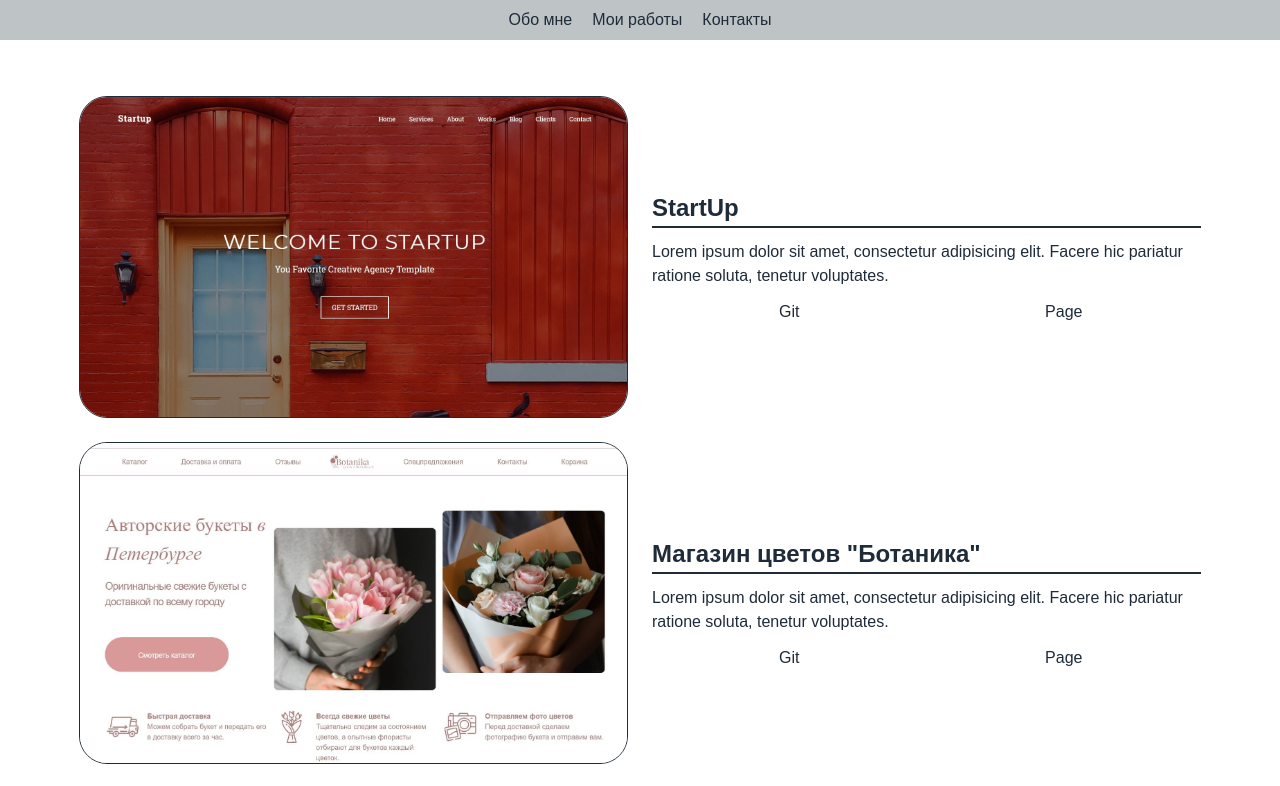
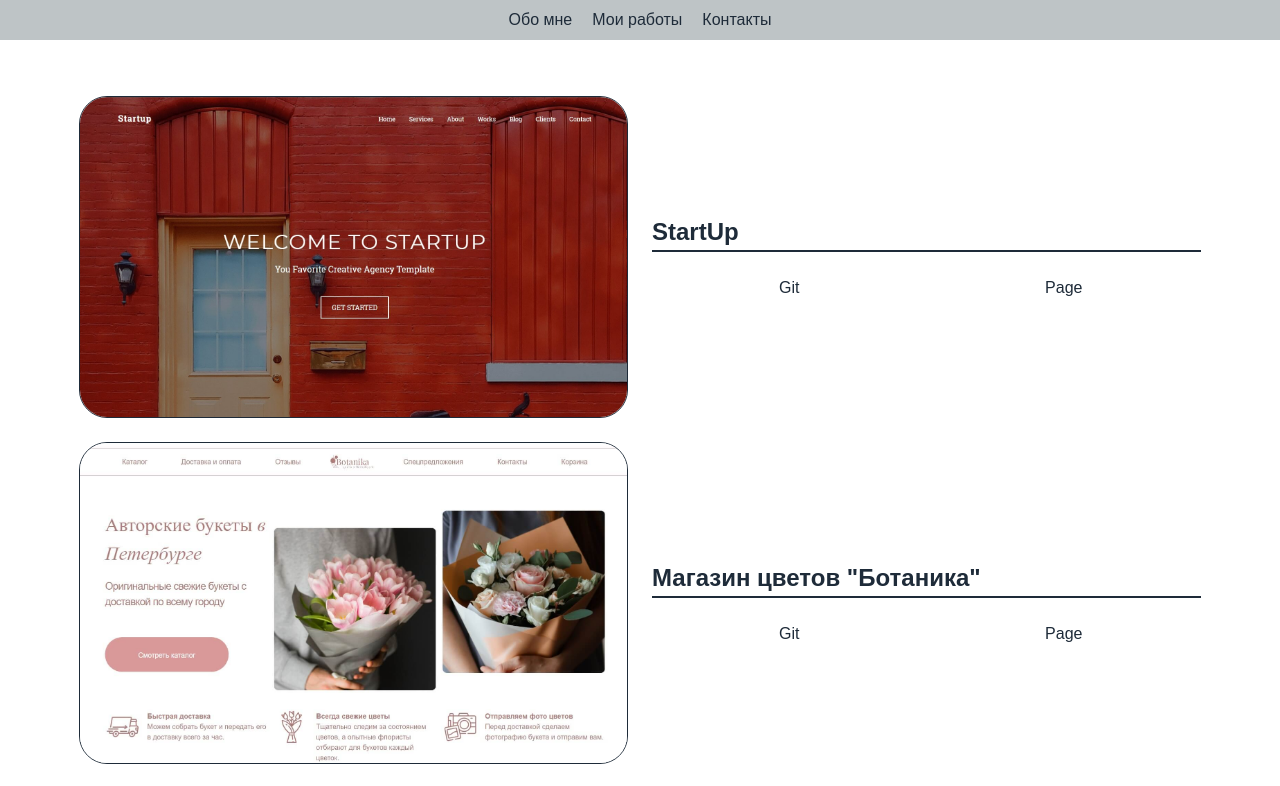
Before and after one commit to Lazard-Live/MyGallery, a React (Vite) app: page /works in a window 1280 px wide. Shown: the top 786 px of the page. Built offline with nearby package versions, Linux system fonts and the light colour scheme; a web font is replaced by a local one.

Commit message:
Убрал текст заглушку с описания проектов

```diff
--- a/src/routes/works/works.jsx
+++ b/src/routes/works/works.jsx
@@ -4,7 +4,7 @@ export default function Works() {
             url: './img/works/1.jpg',
             alt: 'StartUp',
             title: 'StartUp',
-            text: 'Lorem ipsum dolor sit amet, consectetur adipisicing elit. Facere hic pariatur ratione soluta, tenetur voluptates.',
+            text: '',
             git: 'https://github.com/Lazard-Live/Startup',
             page: 'https://lazard-live.github.io/Startup/'
         },
@@ -12,7 +12,7 @@ export default function Works() {
             url: './img/works/2.jpg',
             alt: 'Интенсив по вёрстке "Ботаника"',
             title: 'Магазин цветов "Ботаника"',
-            text: 'Lorem ipsum dolor sit amet, consectetur adipisicing elit. Facere hic pariatur ratione soluta, tenetur voluptates.',
+            text: '',
             git: 'https://github.com/Lazard-Live/Edu2021',
             page: 'https://lazard-live.github.io/Edu2021-page/'
         },
@@ -20,7 +20,7 @@ export default function Works() {
             url: './img/works/3.jpg',
             alt: 'Учебный проект "Sedona"',
             title: 'Учебный проект "Sedona"',
-            text: 'Lorem ipsum dolor sit amet, consectetur adipisicing elit. Facere hic pariatur ratione soluta, tenetur voluptates.',
+            text: '',
             git: 'https://github.com/Lazard-Live/edu-htmlacademy-sedona',
             page: 'https://lazard-live.github.io/edu-htmlacademy-sedona'
         },
@@ -28,7 +28,7 @@ export default function Works() {
             url: './img/works/4.jpg',
             alt: 'ToDo на Vue',
             title: 'ToDo (изучение Vue)',
-            text: 'Lorem ipsum dolor sit amet, consectetur adipisicing elit. Facere hic pariatur ratione soluta, tenetur voluptates.',
+            text: '',
             git: 'https://github.com/Lazard-Live/mvue3edu',
             page: 'https://lazard-live.github.io/mvue3edu/'
         },
@@ -36,7 +36,7 @@ export default function Works() {
             url: './img/works/5.jpg',
             alt: 'Интенсив Angular iTLogia',
             title: 'Cars',
-            text: 'Lorem ipsum dolor sit amet, consectetur adipisicing elit. Facere hic pariatur ratione soluta, tenetur voluptates.',
+            text: '',
             git: 'https://github.com/Lazard-Live/itlogia_4_angular',
             page: 'https://lazard-live.github.io/cars-app/'
         },
```
